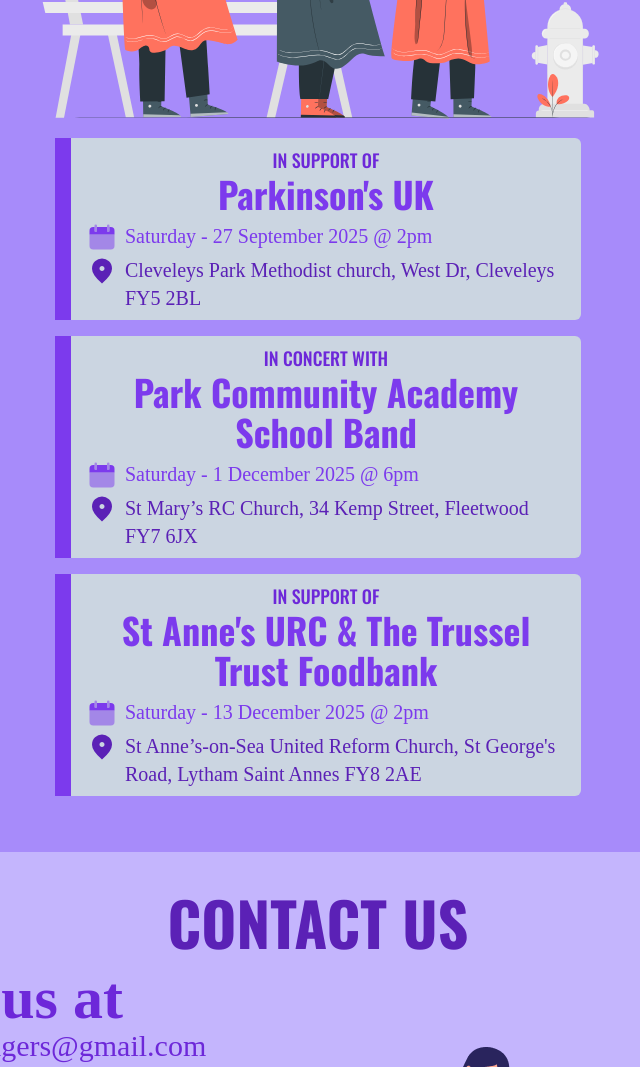
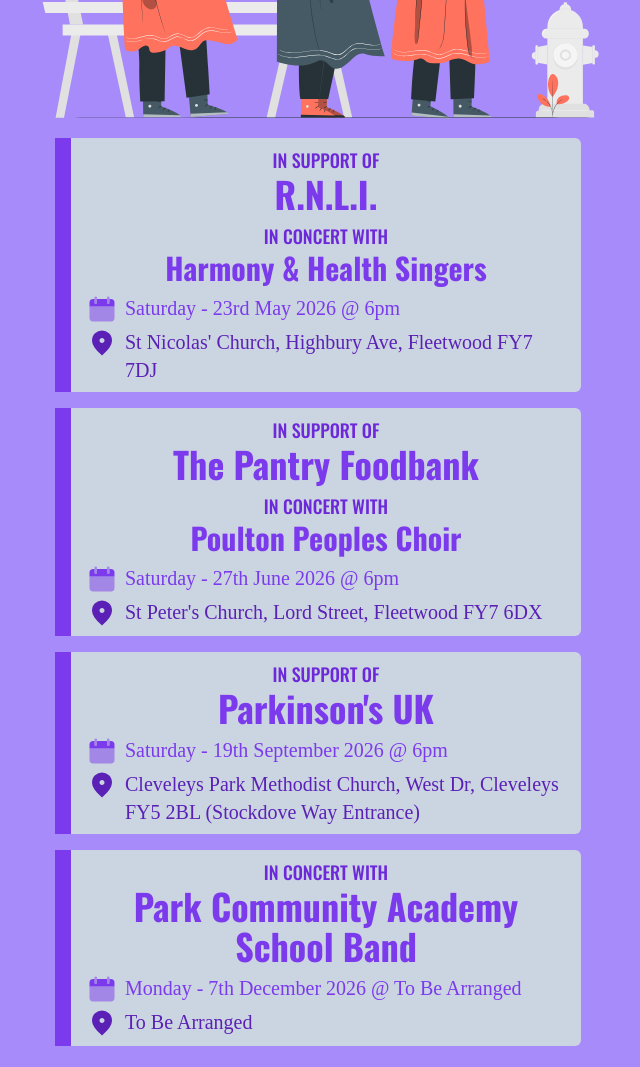
Before and after one commit to admin-dts/dts-website, an Astro site in the folder website/: page / in a window 1280 px wide. Shown: the part 2220-3287 px from the top of the page, without its empty margins (322-962 px from the left). Built offline with nearby package versions, Linux system fonts and the light colour scheme; Astro itself is replaced by a stand-in of ours; a web font is replaced by a local one.

Commit message:
Changes to 'who we are' and upcoming events

```diff
--- a/website/src/components/About.astro
+++ b/website/src/components/About.astro
@@ -18,7 +18,7 @@
     We organize a variety of events to raise funds for multiple charities,
     bringing people together through the power of song for a worthy cause.
     <div class='font-mohave font-bold text-violet-700 text-5xl mt-5'>
-      Music Director: Carol Warmisham
+      Musical Director: Carol Warmisham
     </div>
   </div>
   <img class='m-10 w-full' src='notes.svg' />
--- a/website/src/components/UEventEntry.astro
+++ b/website/src/components/UEventEntry.astro
@@ -1,6 +1,6 @@
 ---
 import { Icon } from 'astro-icon/components'
-const { header, title, fullDate, day, time, address } = Astro.props
+const { header, title, concertWith, fullDate, day, time, address } = Astro.props
 ---
 
 <div class='uentry-wrapper flex flex-row pb-4'>
@@ -9,13 +9,21 @@
     class='flex flex-col grow py-2 px-4 min-w-[200px] max-w-[510px] bg-slate-300 rounded-tr-md rounded-br-md'
   >
     <div class='text-lg text-violet-700 font-oswald font-medium text-center'>
-	{header}
+      {header}
     </div>
     <div
       class='text-4xl text-violet-600 font-oswald font-bold pb-1 text-center'
     >
       {title}
     </div>
+    {concertWith && (
+      <div class='text-lg text-violet-700 font-oswald font-medium text-center mt-1'>
+        IN CONCERT WITH
+      </div>
+      <div class='text-3xl text-violet-600 font-oswald font-bold pb-1 text-center'>
+        {concertWith}
+      </div>
+    )}
     <div class='flex flex-row text-violet-600 py-1'>
       <div class='flex justify-center w-fit h-fit'>
         <Icon class='text-3xl' name='calender' />
--- a/website/src/components/UpcomingEvents.astro
+++ b/website/src/components/UpcomingEvents.astro
@@ -12,29 +12,39 @@
   <div class='flex max-[1380px]:flex-col flex-row items-center pt-6'>
     <img src='choir-vector.svg' />
     <div class='flex flex-col justify-center'>
-     <UEventEntry
-	header="IN SUPPORT OF"
-        fullDate='27 September 2025'
+      <UEventEntry
+        header="IN SUPPORT OF"
+        title='R.N.L.I.'
+        concertWith='Harmony & Health Singers'
+        fullDate='23rd May 2026'
         day='Saturday'
-        title="Parkinson's UK"
-        time='2pm'
-	address='Cleveleys Park Methodist church, West Dr, Cleveleys FY5 2BL'
+        time='6pm'
+        address="St Nicolas' Church, Highbury Ave, Fleetwood FY7 7DJ"
       />
       <UEventEntry
-	header="IN CONCERT WITH"
-        fullDate='1 December 2025'
+        header="IN SUPPORT OF"
+        title='The Pantry Foodbank'
+        concertWith='Poulton Peoples Choir'
+        fullDate='27th June 2026'
         day='Saturday'
-        title='Park Community Academy School Band'
         time='6pm'
-        address='St Mary’s RC Church, 34 Kemp Street, Fleetwood FY7 6JX'
+        address="St Peter's Church, Lord Street, Fleetwood FY7 6DX"
       />
       <UEventEntry
-	header="IN SUPPORT OF"
-        fullDate='13 December 2025'
+        header="IN SUPPORT OF"
+        title="Parkinson's UK"
+        fullDate='19th September 2026'
         day='Saturday'
-        title="St Anne's URC & The Trussel Trust Foodbank"
-        time='2pm'
-	address="St Anne’s-on-Sea United Reform Church, St George's Road, Lytham Saint Annes FY8 2AE"
+        time='6pm'
+        address='Cleveleys Park Methodist Church, West Dr, Cleveleys FY5 2BL (Stockdove Way Entrance)'
+      />
+      <UEventEntry
+        header="IN CONCERT WITH"
+        title='Park Community Academy School Band'
+        fullDate='7th December 2026'
+        day='Monday'
+        time='To Be Arranged'
+        address='To Be Arranged'
       />
     </div>
   </div>
```
